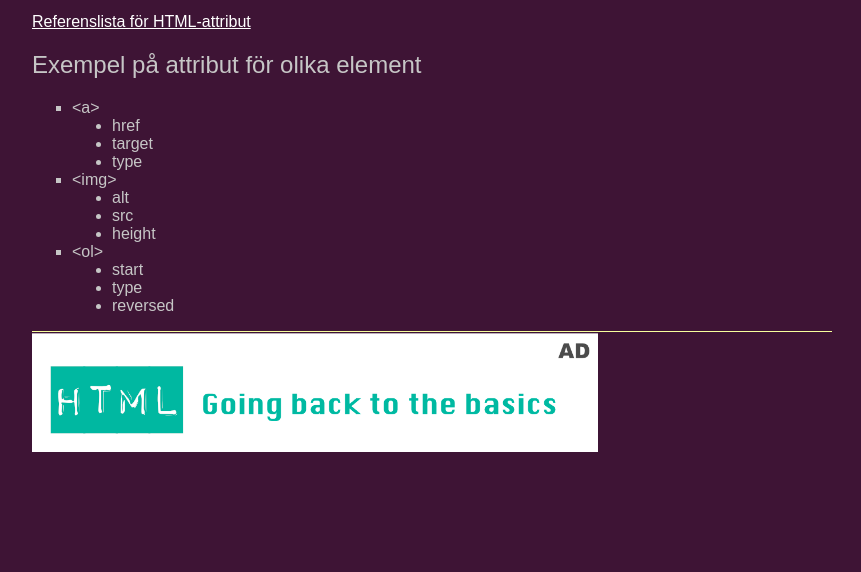
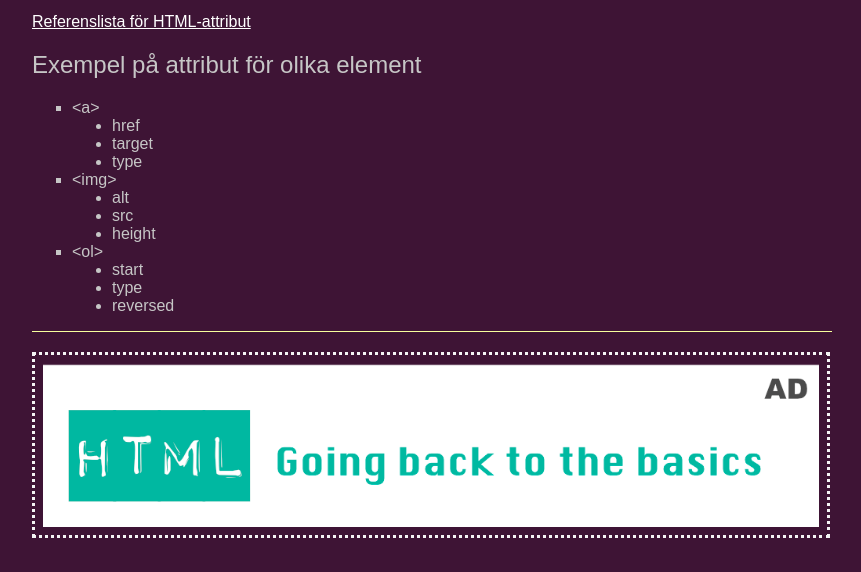
Before and after one commit to pr222/U1, a plain HTML site: page svar2.html in a window 1280 px wide. Shown: the part 729-1301 px from the top of the page, without its empty margins (208-1069 px from the left). Before the commit the page ends 1215 px from the top, so only its background shows below. Drawn offline with Linux system fonts and the light colour scheme.

Commit message:
Fix ad images

```diff
--- a/style.css
+++ b/style.css
@@ -67,7 +67,11 @@ img {
 }
 
 img.ad {
-    max-height: 120px;
+    border-style: dotted;
+    border-color: #f5f5f5;
+    max-width:97%;
+    padding: 1% 1%;
+    margin-top: 20px;
 }
 
 #protocol img {
```
Also changed, not shown: svar3.html (+0 -2 lines).
